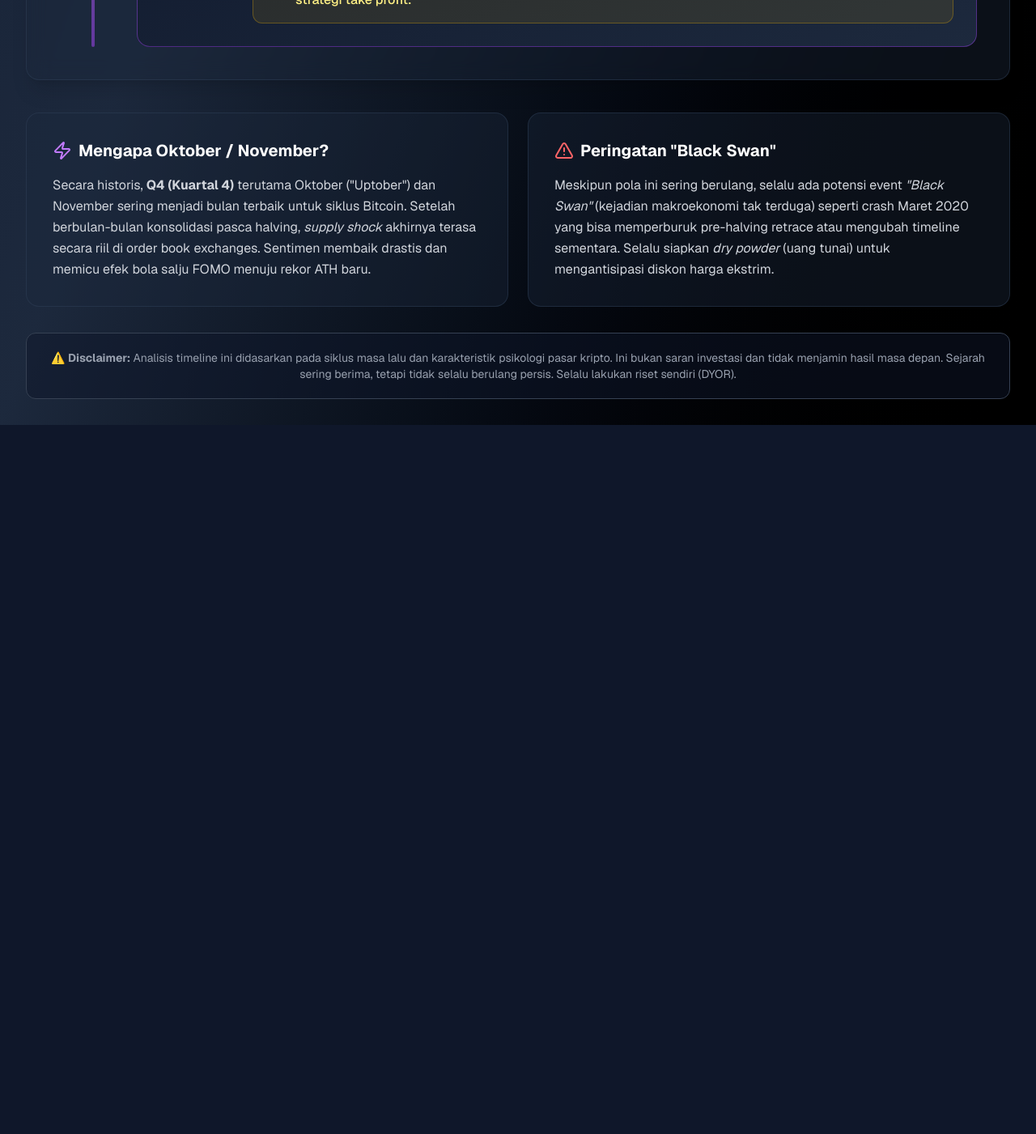
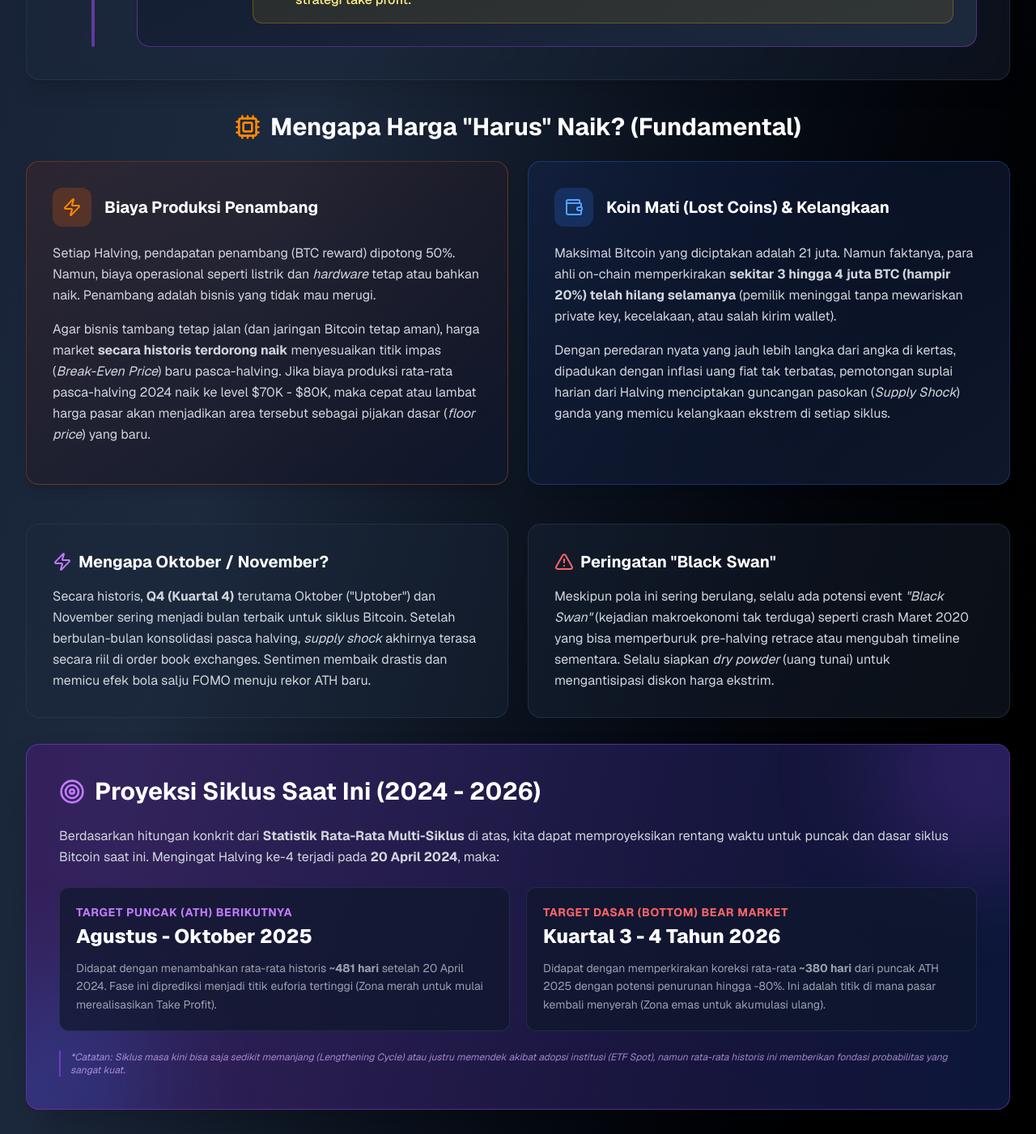
Before and after one commit to fathurzoy/btc-cyc, a Next.js app: page /halving in a window 1280 px wide. Shown: the part 3200-4601 px from the top of the page at 81% size. Before the commit the page ends 3725 px from the top, so only its background shows below. Built offline with nearby package versions, Linux system fonts and the light colour scheme; no server answers.

Commit message:
feat: add Fundamental Why section and Current Cycle Projection to HalvingCyclePage

```diff
--- a/app/components/HalvingCyclePage.tsx
+++ b/app/components/HalvingCyclePage.tsx
@@ -1,6 +1,6 @@
 'use client';
 
-import { Rocket, AlertTriangle, TrendingDown, TrendingUp, Clock, Zap, Calendar, Info, Activity, AlertCircle, History, BarChart2 } from 'lucide-react';
+import { Rocket, AlertTriangle, TrendingDown, TrendingUp, Clock, Zap, Calendar, Info, Activity, AlertCircle, History, BarChart2, Target, Cpu, Wallet } from 'lucide-react';
 
 interface HalvingPhase {
   id: number;
@@ -273,6 +273,46 @@ export default function HalvingCyclePage() {
           </div>
         </div>
 
+        {/* Fundamental Why Section */}
+        <div className="mb-12">
+          <h2 className="text-2xl md:text-3xl font-bold text-white mb-6 text-center flex items-center justify-center gap-3">
+            <Cpu className="w-8 h-8 text-orange-400" />
+            Mengapa Harga "Harus" Naik? (Fundamental)
+          </h2>
+
+          <div className="grid grid-cols-1 md:grid-cols-2 gap-6">
+            <div className="bg-gradient-to-br from-orange-900/20 to-slate-900 border border-orange-500/30 rounded-2xl p-6 md:p-8 hover:border-orange-500/60 transition-colors shadow-lg">
+              <div className="flex items-center gap-4 mb-5">
+                <div className="p-3 bg-orange-500/20 rounded-xl">
+                  <Zap className="w-6 h-6 text-orange-400" />
+                </div>
+                <h3 className="text-xl font-bold text-white">Biaya Produksi Penambang</h3>
+              </div>
+              <p className="text-gray-300 text-sm md:text-base leading-relaxed mb-4">
+                Setiap Halving, pendapatan penambang (BTC reward) dipotong 50%. Namun, biaya operasional seperti listrik dan <em>hardware</em> tetap atau bahkan naik. Penambang adalah bisnis yang tidak mau merugi.
+              </p>
+              <p className="text-gray-300 text-sm md:text-base leading-relaxed mb-4">
+                Agar bisnis tambang tetap jalan (dan jaringan Bitcoin tetap aman), harga market <strong>secara historis terdorong naik</strong> menyesuaikan titik impas (<em>Break-Even Price</em>) baru pasca-halving. Jika biaya produksi rata-rata pasca-halving 2024 naik ke level $70K - $80K, maka cepat atau lambat harga pasar akan menjadikan area tersebut sebagai pijakan dasar (<em>floor price</em>) yang baru.
+              </p>
+            </div>
+
+            <div className="bg-gradient-to-br from-blue-900/20 to-slate-900 border border-blue-500/30 rounded-2xl p-6 md:p-8 hover:border-blue-500/60 transition-colors shadow-lg">
+              <div className="flex items-center gap-4 mb-5">
+                <div className="p-3 bg-blue-500/20 rounded-xl">
+                  <Wallet className="w-6 h-6 text-blue-400" />
+                </div>
+                <h3 className="text-xl font-bold text-white">Koin Mati (Lost Coins) & Kelangkaan</h3>
+              </div>
+              <p className="text-gray-300 text-sm md:text-base leading-relaxed mb-4">
+                Maksimal Bitcoin yang diciptakan adalah 21 juta. Namun faktanya, para ahli on-chain memperkirakan <strong>sekitar 3 hingga 4 juta BTC (hampir 20%) telah hilang selamanya</strong> (pemilik meninggal tanpa mewariskan private key, kecelakaan, atau salah kirim wallet).
+              </p>
+              <p className="text-gray-300 text-sm md:text-base leading-relaxed mb-4">
+                Dengan peredaran nyata yang jauh lebih langka dari angka di kertas, dipadukan dengan inflasi uang fiat tak terbatas, pemotongan suplai harian dari Halving menciptakan guncangan pasokan (<em>Supply Shock</em>) ganda yang memicu kelangkaan ekstrem di setiap siklus.
+              </p>
+            </div>
+          </div>
+        </div>
+
         {/* Summary Notes */}
         <div className="grid grid-cols-1 md:grid-cols-2 gap-6 mb-8">
            <div className="bg-slate-800/40 border border-slate-700/50 rounded-2xl p-6 md:p-8 hover:bg-slate-800/60 transition-colors">
@@ -296,6 +336,44 @@ export default function HalvingCyclePage() {
            </div>
         </div>
 
+        {/* Current Cycle Projection */}
+        <div className="bg-gradient-to-r from-purple-900/40 to-blue-900/40 border border-purple-500/40 rounded-2xl p-6 md:p-10 mb-8 shadow-2xl relative overflow-hidden">
+          <div className="absolute -top-24 -right-24 w-64 h-64 bg-purple-500/20 rounded-full blur-3xl pointer-events-none"></div>
+          <div className="absolute -bottom-24 -left-24 w-64 h-64 bg-blue-500/20 rounded-full blur-3xl pointer-events-none"></div>
+
+          <div className="relative z-10">
+            <h2 className="text-2xl md:text-3xl font-bold text-white mb-6 flex items-center gap-3">
+              <Target className="w-8 h-8 text-purple-400" />
+              Proyeksi Siklus Saat Ini (2024 - 2026)
+            </h2>
+            <p className="text-gray-300 mb-6 text-sm md:text-base leading-relaxed">
+              Berdasarkan hitungan konkrit dari <strong>Statistik Rata-Rata Multi-Siklus</strong> di atas, kita dapat memproyeksikan rentang waktu untuk puncak dan dasar siklus Bitcoin saat ini. Mengingat Halving ke-4 terjadi pada <strong>20 April 2024</strong>, maka:
+            </p>
+
+            <div className="grid grid-cols-1 md:grid-cols-2 gap-5">
+              <div className="bg-slate-900/70 border border-slate-700/50 rounded-xl p-5 hover:border-purple-500/50 transition-colors">
+                <div className="text-purple-400 text-sm font-bold mb-1 tracking-wider uppercase">Target Puncak (ATH) Berikutnya</div>
+                <div className="text-xl md:text-2xl font-extrabold text-white mb-3">Agustus - Oktober 2025</div>
+                <div className="text-sm text-gray-400 leading-relaxed">
+                  Didapat dengan menambahkan rata-rata historis <strong>~481 hari</strong> setelah 20 April 2024. Fase ini diprediksi menjadi titik euforia tertinggi (Zona merah untuk mulai merealisasikan Take Profit).
+                </div>
+              </div>
+
+              <div className="bg-slate-900/70 border border-slate-700/50 rounded-xl p-5 hover:border-red-500/50 transition-colors">
+                <div className="text-red-400 text-sm font-bold mb-1 tracking-wider uppercase">Target Dasar (Bottom) Bear Market</div>
+                <div className="text-xl md:text-2xl font-extrabold text-white mb-3">Kuartal 3 - 4 Tahun 2026</div>
+                <div className="text-sm text-gray-400 leading-relaxed">
+                  Didapat dengan memperkirakan koreksi rata-rata <strong>~380 hari</strong> dari puncak ATH 2025 dengan potensi penurunan hingga -80%. Ini adalah titik di mana pasar kembali menyerah (Zona emas untuk akumulasi ulang).
+                </div>
+              </div>
+            </div>
+
+            <div className="mt-6 text-xs text-purple-300/70 italic border-l-2 border-purple-500/50 pl-3">
+              *Catatan: Siklus masa kini bisa saja sedikit memanjang (Lengthening Cycle) atau justru memendek akibat adopsi institusi (ETF Spot), namun rata-rata historis ini memberikan fondasi probabilitas yang sangat kuat.
+            </div>
+          </div>
+        </div>
+
         {/* Disclaimer */}
         <div className="bg-slate-900/50 border border-gray-700 rounded-xl p-5">
           <p className="text-gray-400 text-xs md:text-sm text-center">
```
